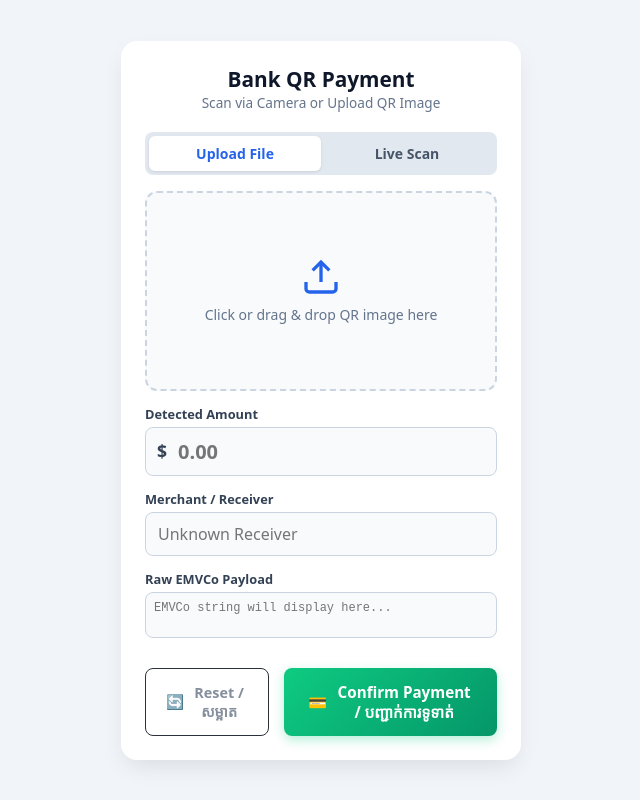
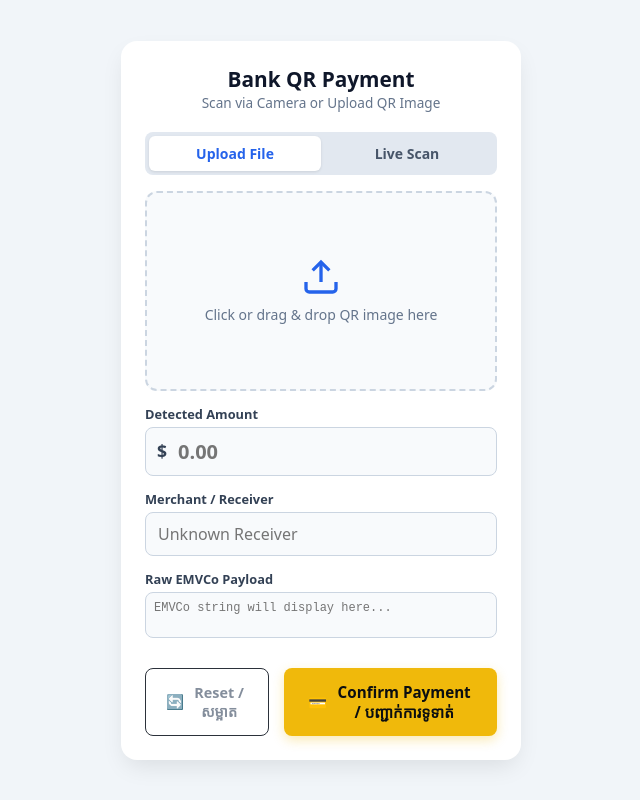
Before and after one commit to tharahuokaing/bank_scan_upload_qr, a plain HTML site: page index.html in a window 1280 px wide. Shown: the whole page, without its empty margins (319-959 px from the left). Drawn offline with nearby package versions, Linux system fonts and the light colour scheme.

Commit message:
Update button styles in index.html

```diff
--- a/index.html
+++ b/index.html
@@ -68,12 +68,12 @@
       <textarea id="raw-data" rows="2" readonly placeholder="EMVCo string will display here..."></textarea>
     </div>
 
-    <!-- Action Controls Row with Enhanced Styles -->
+    <!-- Action Controls Row with Solid Yellow Payment Cover -->
     <div class="action-controls-row">
         <button id="reset-btn" class="btn-secondary-reset">
             <span>🔄</span> Reset / សម្អាត
         </button>
-        <button id="pay-btn" class="btn-primary-pay">
+        <button id="pay-btn" class="btn-yellow-pay">
             <span>💳</span> Confirm Payment / បញ្ជាក់ការទូទាត់
         </button>
     </div>
```
